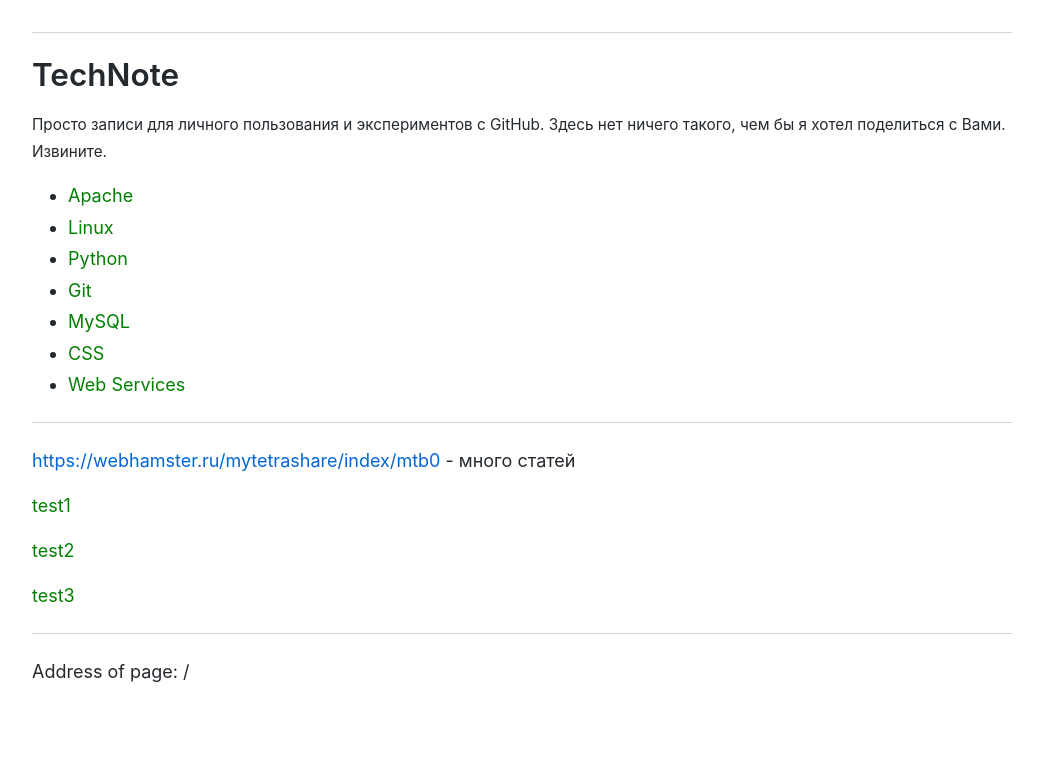
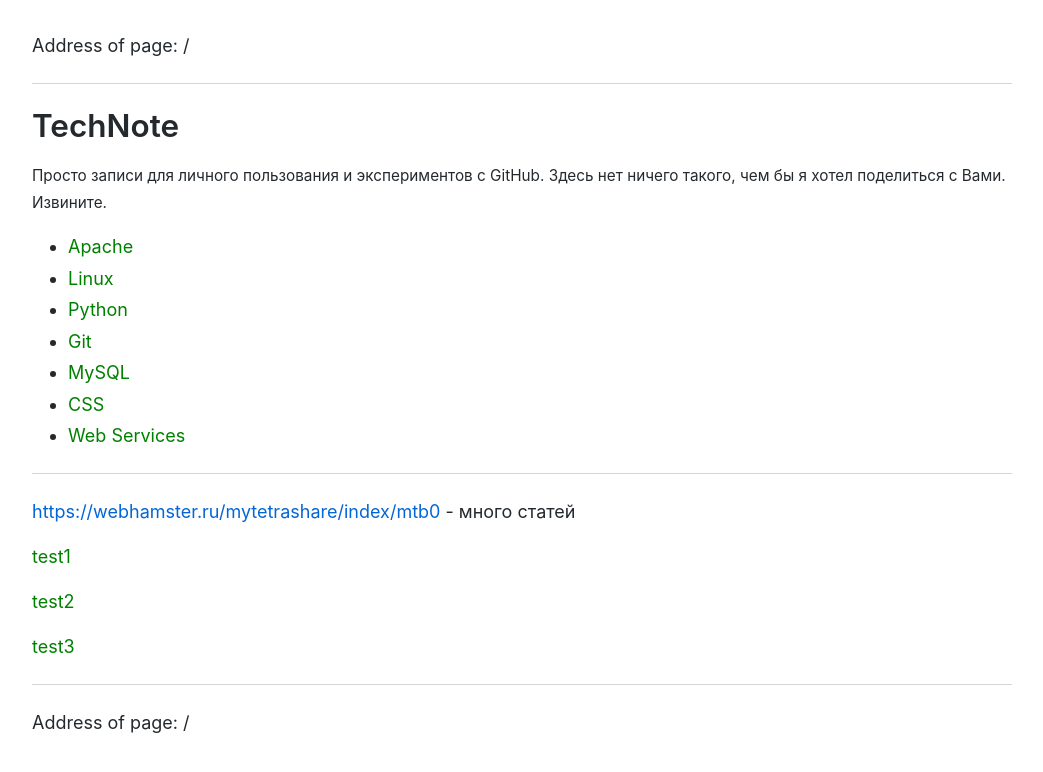
Before and after one commit to olexsyn/ITNote, a Jekyll site: the page built from index.md, in a window 1280 px wide. Shown: the top 772 px of the page, without its empty margins (118-1161 px from the left). Built offline with Jekyll 4.4.1, drawn with Linux system fonts in a browser that asks for light colours; our own code applies the rules of GitHub Pages for plain Markdown files.

Commit message:
Update default.html

```diff
--- a/_layouts/default.html
+++ b/_layouts/default.html
@@ -10,6 +10,8 @@
 <body>
 	<div class="container-lg px-3 my-5 markdown-body">
 
+<p>Address of page: {{ page.url }}</p>
+
 {% if page.title != "TechNote" %}
   {% assign lnk = page.url | split: "/" %}
   {% assign full_url = "" %}
@@ -21,12 +23,12 @@
     {% else %}
       {% assign full_url = full_url | append: "/" %}
       {% assign full_url = full_url | append: p %}
-      / <a href="{{ full_url }}">{{ p }}</a>
+      {% assign full_url = full_url | remove: ".html" %}
+      &gt; <a href="{{ full_url }}">{{ p }}</a>
     {% endif %}
   {% endfor %}
   </p>
 {% endif %}
-
 
 {{ content }}
 
```
